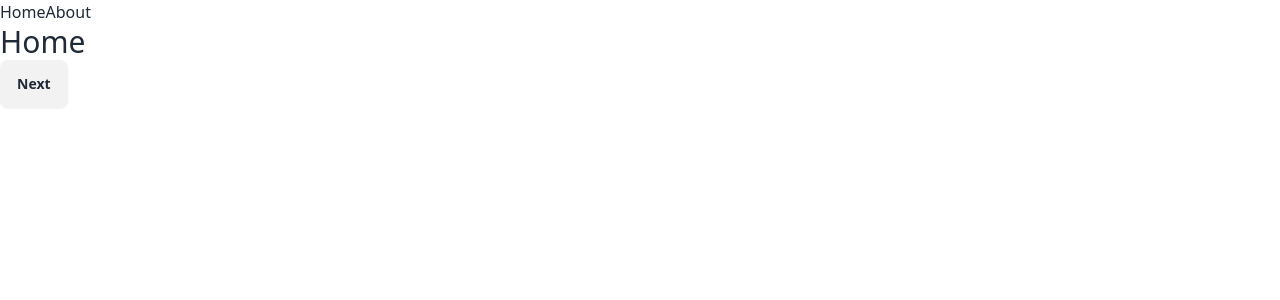
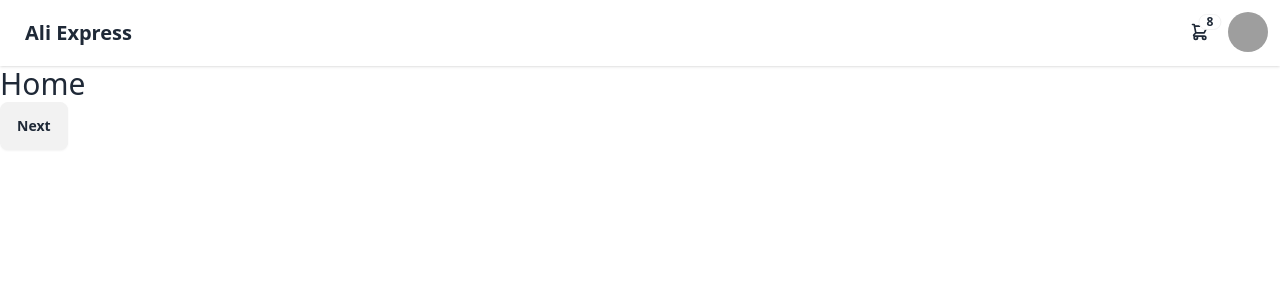
Before and after one commit to abbassiddiqi/shopping-store-vue, a Vue app: page / in a window 1280 px wide. Shown: the top 300 px of the page. Built offline with nearby package versions, Linux system fonts and the light colour scheme; grey boxes are pictures that could not be loaded.

Commit message:
Implement navbar header component

```diff
--- a/src/App.vue
+++ b/src/App.vue
@@ -1,14 +1,12 @@
 <script setup lang="ts">
-import { RouterLink, RouterView } from 'vue-router'
+import { RouterView } from 'vue-router'
+import NavbarHeader from './components/NavbarHeader.vue';
 </script>
 
 <template>
-  <header>
-    <nav>
-      <RouterLink to="/">Home</RouterLink>
-      <RouterLink to="/about">About</RouterLink>
-    </nav>
-  </header>
+  <NavbarHeader />
 
-  <RouterView />
+  <div>
+    <RouterView />
+  </div>
 </template>
--- /dev/null
+++ b/src/components/NavbarHeader.vue
@@ -0,0 +1,49 @@
+<script setup lang="ts">
+import { RouterLink } from 'vue-router';
+</script>
+
+<template>
+  <header class="navbar bg-base-100 shadow sticky top-0 left-0">
+    <div class="flex items-center justify-center container mx-auto">
+      <div class="flex-1">
+        <a class="btn btn-ghost text-xl">Ali Express</a>
+      </div>
+      <div class="flex-none flex">
+        <div class="dropdown dropdown-end">
+          <div tabindex="0" role="button" class="btn btn-ghost btn-circle">
+            <div class="indicator">
+              <svg xmlns="http://www.w3.org/2000/svg" class="h-5 w-5" fill="none" viewBox="0 0 24 24" stroke="currentColor"><path stroke-linecap="round" stroke-linejoin="round" stroke-width="2" d="M3 3h2l.4 2M7 13h10l4-8H5.4M7 13L5.4 5M7 13l-2.293 2.293c-.63.63-.184 1.707.707 1.707H17m0 0a2 2 0 100 4 2 2 0 000-4zm-8 2a2 2 0 11-4 0 2 2 0 014 0z" /></svg>
+              <span class="badge badge-sm indicator-item">8</span>
+            </div>
+          </div>
+          <div tabindex="0" class="mt-3 z-[1] card card-compact dropdown-content w-52 bg-base-100 shadow">
+            <div class="card-body">
+              <span class="font-bold text-lg">8 Items</span>
+              <span class="text-info">Subtotal: $999</span>
+              <div class="card-actions">
+                <RouterLink class="btn btn-primary btn-block" to="/">View cart</RouterLink>
+              </div>
+            </div>
+          </div>
+        </div>
+        <div class="dropdown dropdown-end">
+          <div tabindex="0" role="button" class="btn btn-ghost btn-circle avatar">
+            <div class="w-10 rounded-full">
+              <img alt="Tailwind CSS Navbar component" src="https://daisyui.com/images/stock/photo-1534528741775-53994a69daeb.jpg" />
+            </div>
+          </div>
+          <ul tabindex="0" class="menu menu-sm dropdown-content mt-3 z-[1] p-2 shadow bg-base-100 rounded-box w-52">
+            <li>
+              <a class="justify-between">
+                Profile
+                <span class="badge">New</span>
+              </a>
+            </li>
+            <li><a>Settings</a></li>
+            <li><a>Logout</a></li>
+          </ul>
+        </div>
+      </div>
+    </div>
+  </header>
+</template>
```
